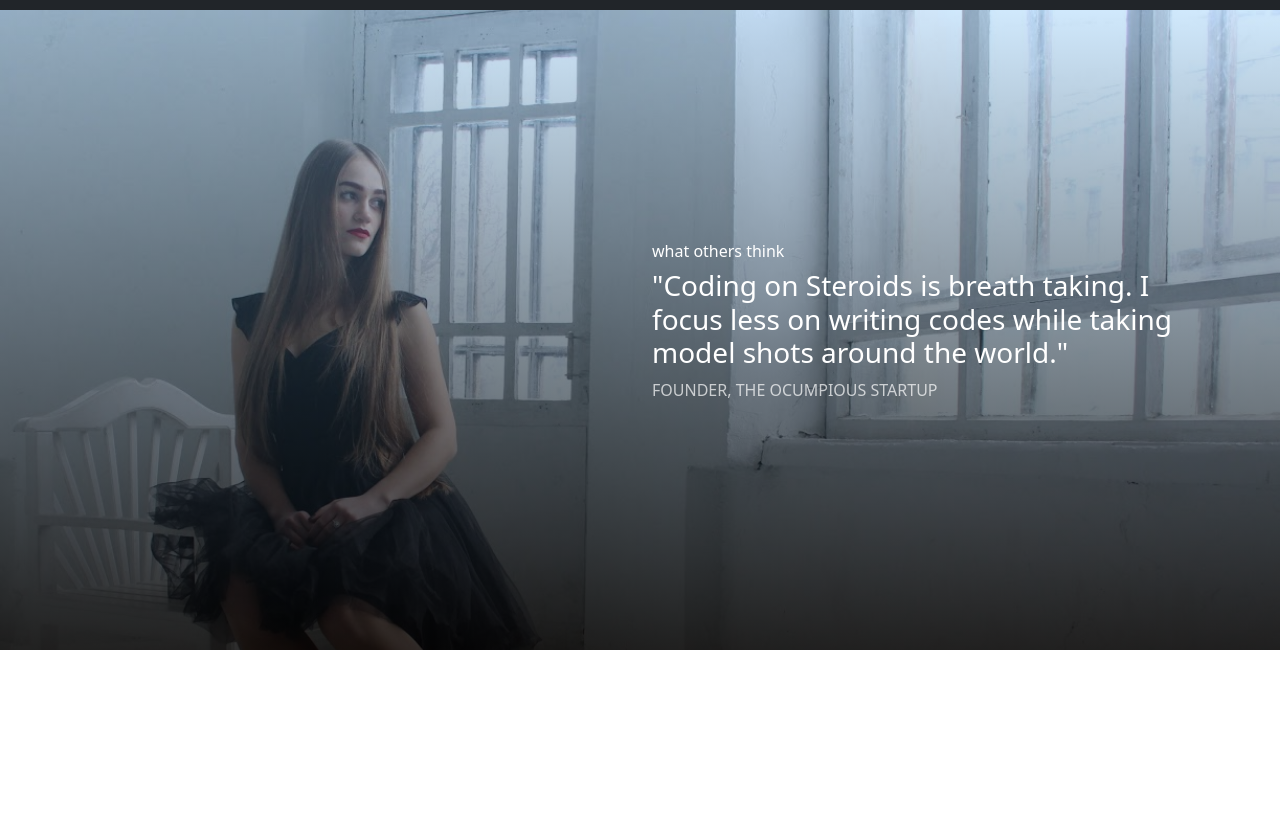
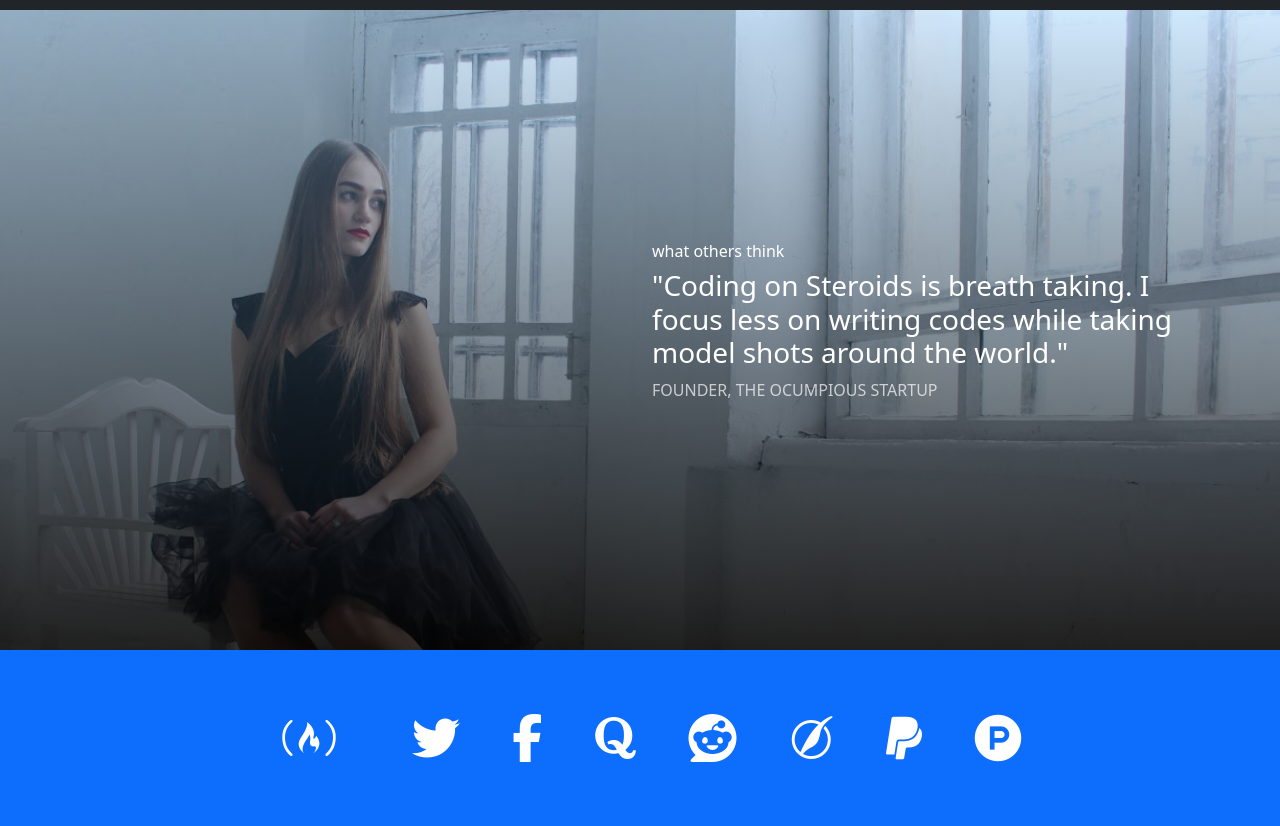
Before and after one commit to bevtuhov/Lab8, a plain HTML site: page index.html in a window 1280 px wide. Shown: the part 2085-2911 px from the top of the page. Before the commit the page ends 2735 px from the top, so only its background shows below. Drawn offline with nearby package versions, Linux system fonts and the light colour scheme.

Commit message:
Пятый раздел

```diff
--- a/index.html
+++ b/index.html
@@ -110,6 +110,22 @@
 			</div>
 		</div>
 	</section>
+	<section id="featured-on" class="bg-primary">
+		<div class="container">
+			<div class="row py-5 text-center text-white">
+				<div class="col-12">
+					<i class="fa fa-3x fa-free-code-camp my-3 mx-5" aria-hidden="true"></i>
+					<i class="fa fa-3x fa-twitter my-3 mx-4" aria-hidden="true"></i>
+					<i class="fa fa-3x fa-facebook my-3 mx-4" aria-hidden="true"></i>
+					<i class="fa fa-3x fa-quora my-3 mx-4" aria-hidden="true"></i>
+					<i class="fa fa-3x fa-reddit my-3 mx-4" aria-hidden="true"></i>
+					<i class="fa fa-3x fa-pied-piper my-3 mx-4" aria-hidden="true"></i>
+					<i class="fa fa-3x fa-paypal my-3 mx-4" aria-hidden="true"></i>
+					<i class="fa fa-3x fa-product-hunt my-3 mx-4" aria-hidden="true"></i>
+				</div>
+			</div>
+		</div>
+	</section>
 
 </body>
 
```
